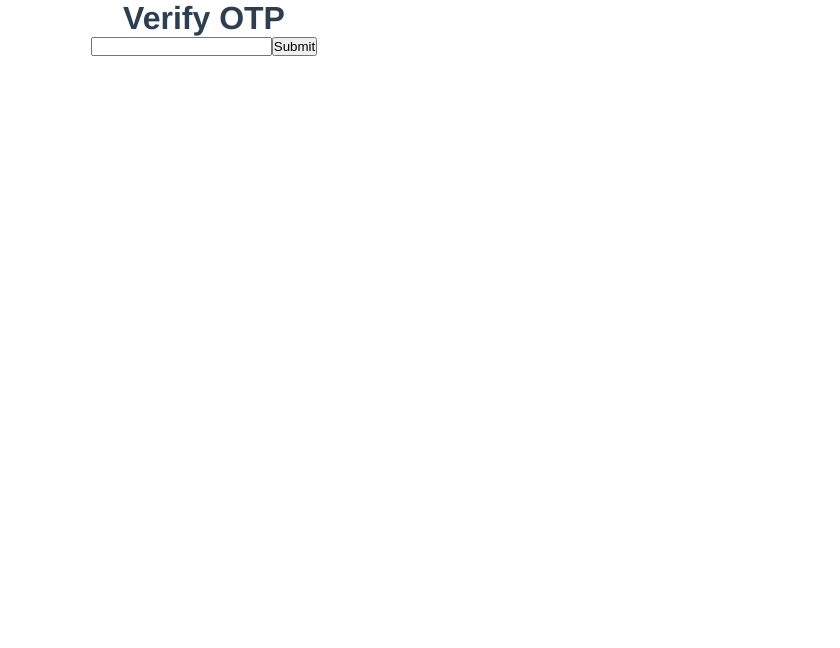
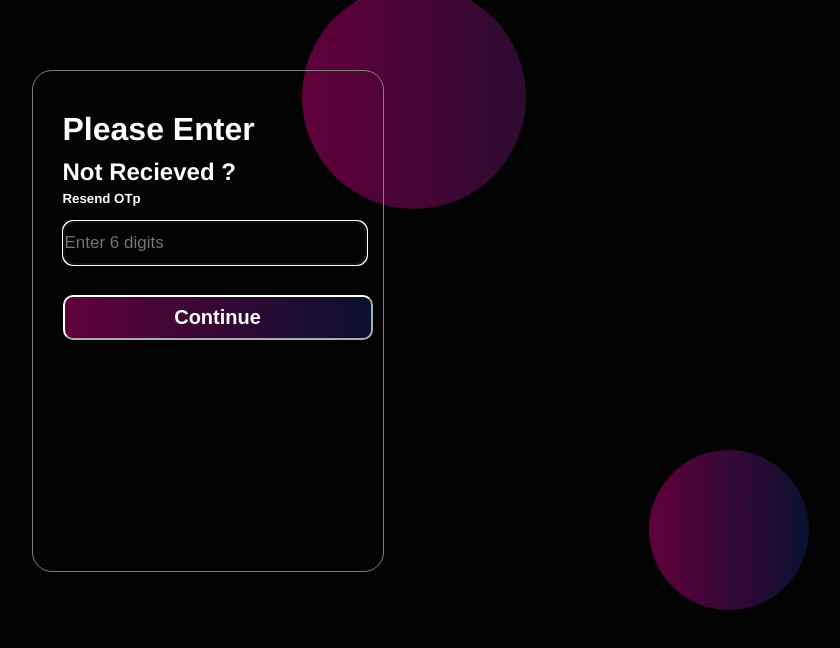
Before and after one commit to mhamza415/slack_frontend, a Vue app: page /otp in a window 1280 px wide. Shown: the top 648 px of the page, without its empty margins (436-1276 px from the left). Built offline with nearby package versions, Linux system fonts and the light colour scheme.

Commit message:
Updated OtpPad.vue

```diff
--- a/src/components/OtpPad.vue
+++ b/src/components/OtpPad.vue
@@ -1,7 +1,28 @@
-<template>
+<!-- <template>
   <h1>Verify OTP</h1>
   <input v-model="otp" type="text" placeholder="Enter OTP" />
   <button @click="submitOTP">Submit</button>
+</template> -->
+
+<template>
+  <div class="main">
+    <div class="circle4"></div>
+    <div class="circle5"></div>
+    <div class="signup">
+      <div class="form">
+        <h1>Please Enter</h1>
+        <h2>Not Recieved ?</h2>
+        <h5>Resend OTp</h5>
+        <input
+          type="text"
+          autofocus
+          placeholder="Enter 6 digits "
+          v-model="otp"
+        /><br /><br />
+        <button @click="submitOTP">Continue</button><br />
+      </div>
+    </div>
+  </div>
 </template>
 
 <script>
@@ -11,48 +32,25 @@ export default {
   name: "OtpPad",
   data() {
     return {
-      otp: " ",
+      otp: "",
     };
   },
-  //   methods: {
-  //    async submitOTP()
-  //    try {
-  //       const email = localStorage.getItem("email");
-
-  //       axios.post("api/user/verifyotp", {
-  //           email,
-  //           otp: this.otp,
-  //         })
-  //         .then((response) => {
-  //           console.log(response.data);
-  //         })
-  //         catch (error)
-  //          {
-  //           console.error(error);
-  //         });
-  //     },
-  //   },
-  // };
 
   methods: {
     async submitOTP() {
       try {
         const email = localStorage.getItem("email");
-        const otp = this.otp;
-
         const response = await axios.post("api/user/verifyotp", {
           email: email,
-          otp: otp,
+          otp: this.otp,
         });
-
         console.log(response);
 
         if (response.status === 201) {
-          console.log("------------stssdfghjkl;");
           localStorage.setItem("user:info", JSON.stringify(response.data));
           localStorage.setItem("email", response.data.email);
           this.$router.push({ name: "SignIn" });
-        } else console.log("stssdfghjkl;");
+        }
       } catch (error) {
         console.error(error);
       }
@@ -60,3 +58,66 @@ export default {
   },
 };
 </script>
+
+<style>
+.circle4 {
+  width: 14rem;
+  height: 14rem;
+  position: absolute;
+  border-radius: 50%;
+  background: linear-gradient(to right, #61003a, #2d0a30);
+  margin-left: 420px;
+  margin-top: -15px;
+}
+.circle5 {
+  width: 10rem;
+  height: 10rem;
+  position: absolute;
+  border-radius: 50%;
+  background: linear-gradient(to right, #61003a, #0a1030);
+  margin-left: 1050px;
+  margin-top: 450px;
+}
+
+.form input {
+  width: 300px;
+  height: 40px;
+  font-size: 17px;
+  background: transparent;
+  float: left;
+  margin-left: 30px;
+  margin-top: 15px;
+  border-radius: 10px;
+  border-color: #ffff;
+  color: #fff;
+}
+
+.form .pp a {
+  color: #530061;
+  padding: 5px;
+  font-size: 17px;
+  text-decoration: none;
+  font-weight: bold;
+  margin-top: 50px;
+}
+
+.form button {
+  width: 310px;
+  height: 45px;
+  float: left;
+  font-size: 20px;
+  margin-left: 30px;
+  margin-top: 30px;
+  color: #ffffff;
+  font-weight: bold;
+  background: linear-gradient(to right, #61003a, #0a1030);
+  border-radius: 10px;
+  border-color: #fff;
+  cursor: pointer;
+  margin-bottom: 20px;
+}
+
+.form button:hover {
+  background-color: black;
+}
+</style>
```
